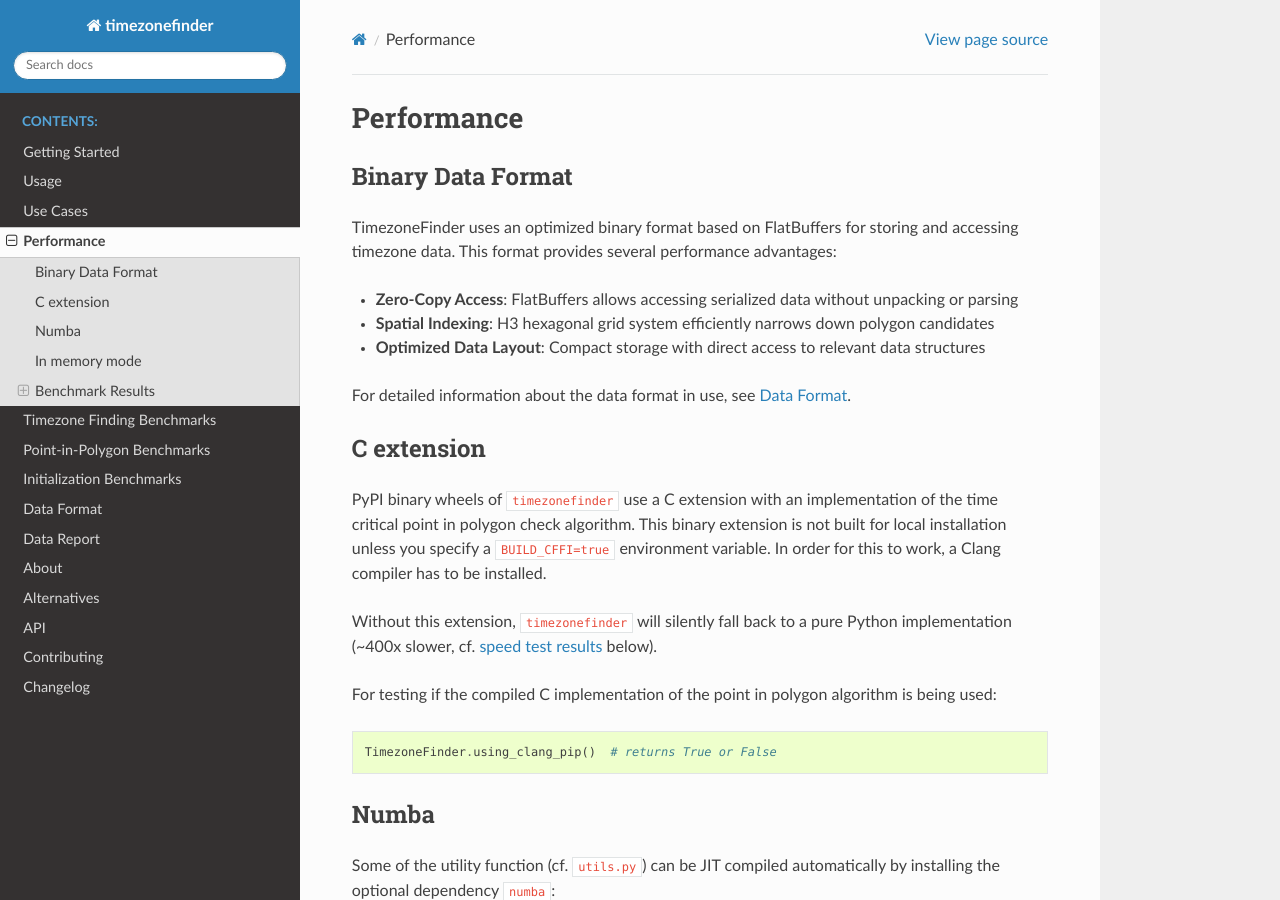
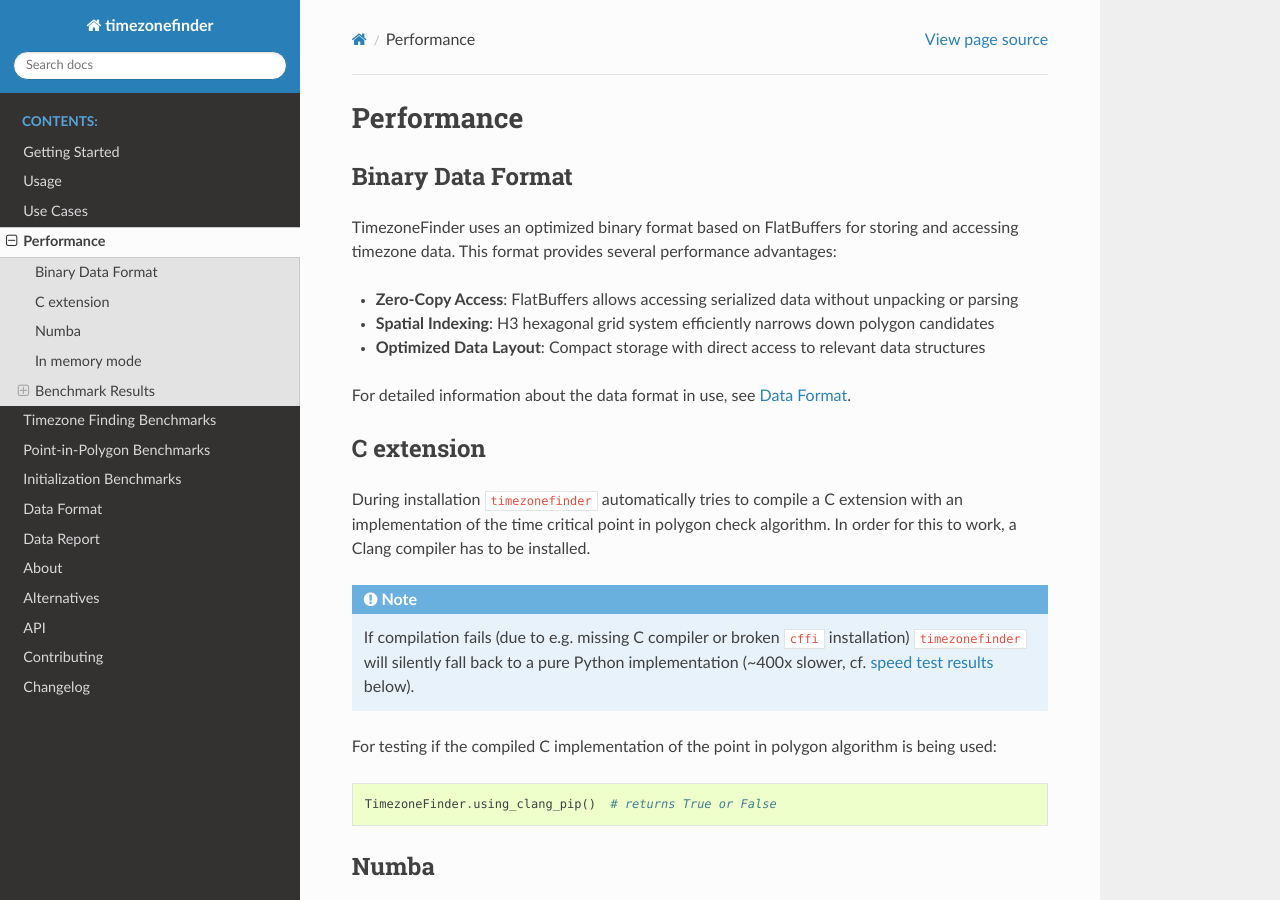
Before and after one commit to jannikmi/timezonefinder, a Sphinx documentation site: the page built from docs/7_performance.rst, in a window 1280 px wide and 900 px high. Built offline with Sphinx 7.4.7 and the Read the Docs theme 3.1.0, drawn with Linux system fonts in a browser that asks for light colours.

Commit message:
ffi: backout cfi environment variable control

```diff
--- a/docs/0_getting_started.rst
+++ b/docs/0_getting_started.rst
@@ -20,9 +20,8 @@
     pip install timezonefinder[numba]
 
 
-Binary wheels from PyPI are prebuilt with a C extension using a stable "abi3" Python ABI instead of numba. To build a wheel with C extension locally, set ``BUILD_CFFI=true`` environment variable before installing.
 
-In case you are using ``pytz``, also require it via its extra to avoid incompatibilities (e.g. due to updated timezone names):
+in case you are using ``pytz``, also require it via its extra to avoid incompatibilities (e.g. due to updated timezone names):
 
 .. code-block:: console
 
--- a/docs/7_performance.rst
+++ b/docs/7_performance.rst
@@ -18,9 +18,12 @@
 C extension
 -----------
 
-PyPI binary wheels of ``timezonefinder`` use a C extension with an implementation of the time critical point in polygon check algorithm. This binary extension is not built for local installation unless you specify a ``BUILD_CFFI=true`` environment variable. In order for this to work, a Clang compiler has to be installed.
+During installation ``timezonefinder`` automatically tries to compile a C extension with an implementation of the time critical point in polygon check algorithm.
+In order for this to work, a Clang compiler has to be installed.
 
-Without this extension, ``timezonefinder`` will silently fall back to a pure Python implementation (~400x slower, cf. :ref:`speed test results <speed-tests>` below).
+.. note::
+
+    If compilation fails (due to e.g. missing C compiler or broken ``cffi`` installation) ``timezonefinder`` will silently fall back to a pure Python implementation (~400x slower, cf. :ref:`speed test results <speed-tests>` below).
 
 
 For testing if the compiled C implementation of the point in polygon algorithm is being used:
--- a/pyproject.toml
+++ b/pyproject.toml
@@ -178,4 +178,3 @@
 select = "*"
 inherit.environment = "append"
 environment.BUILD_ABI3 = "true"
-environment.BUILD_CFFI = "true"
```
Also changed, not shown: 1 other file.
